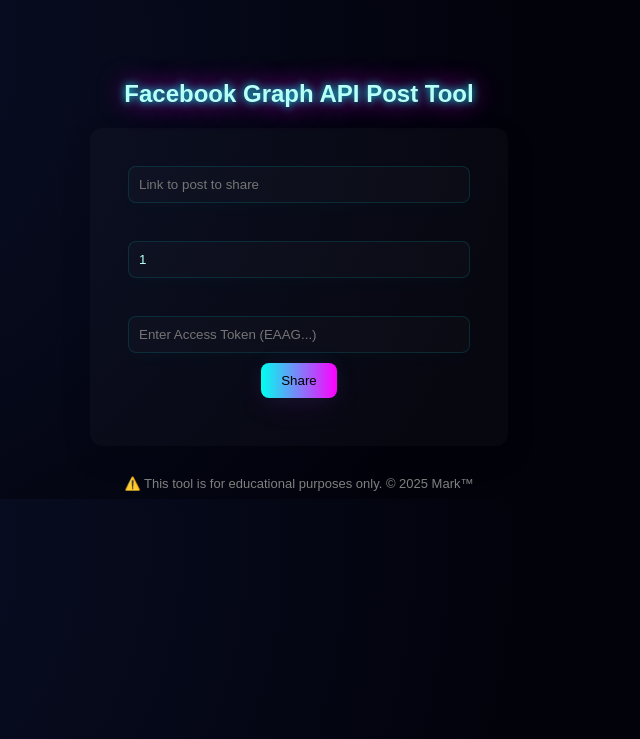
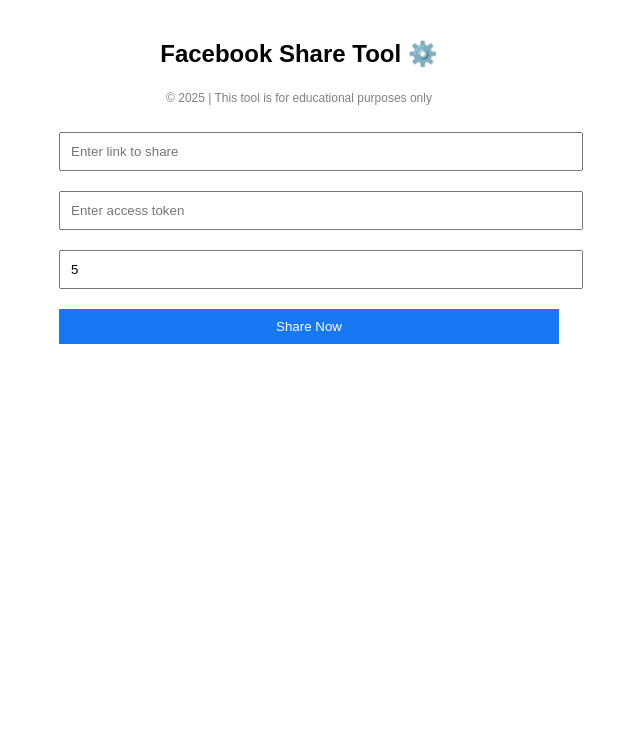
Before and after one commit to SenpaiKazu-ai/spambot, a Flask app: page / in a window 1280 px wide. Shown: the top 739 px of the page, without its empty margins (341-981 px from the left). Run offline with Flask 3, Linux system fonts and the light colour scheme.

Commit message:
Update index.html

```diff
--- a/templates/index.html
+++ b/templates/index.html
@@ -1,102 +1,83 @@
 <!DOCTYPE html>
-<html>
+<html lang="en">
 <head>
-    <title>Facebook Share (Graph API)</title>
+  <meta charset="UTF-8">
+  <title>Facebook Share Tool</title>
   <style>
-      /* theme variables & base styles */
-      :root{
-        --bg: radial-gradient(circle at 10% 10%, #091028 0%, #02020b 60%);
-        --text: #b8fff7;
-        --accent: #ff00bf;
-        --input-bg: rgba(255,255,255,0.02);
+    body {
+      font-family: Arial, sans-serif;
+      max-width: 500px;
+      margin: 40px auto;
+      text-align: center;
     }
-
-      body {
-        font-family: Arial;
-        text-align: center;
-        margin-top: 80px;
-        background: var(--bg);
-        color: var(--text);
-        transition: background .45s ease, color .3s ease;
-        -webkit-font-smoothing:antialiased;
-        -moz-osx-font-smoothing:grayscale;
-      }
-
-      input, textarea {
-        width: 320px;
+    input, button {
       padding: 10px;
       margin: 10px;
-        border-radius: 8px;
-        border: 1px solid rgba(0,0,0,0.08);
-        background: var(--input-bg);
-        color: var(--text);
-        transition: box-shadow .2s, transform .08s, background .3s, color .3s;
+      width: 100%;
     }
-
     button {
-        padding: 10px 20px;
+      background: #1877f2;
+      color: white;
+      border: none;
       cursor: pointer;
-        border-radius: 8px;
-        border: none;
-        background: linear-gradient(90deg,var(--accent), #222);
-        color: white;
-        box-shadow: 0 6px 18px rgba(0,0,0,0.12);
-        transition: transform .12s, box-shadow .12s;
     }
-
-      button:active { transform: scale(.98); }
-
-      #result { margin-top: 20px; font-weight: bold; }
-
-      /* small panel for form */
-      .panel { display:inline-block; padding:28px; border-radius:12px; background: rgba(255,255,255,0.02); box-shadow: 0 10px 30px rgba(0,0,0,0.12); }
-
-      /* Theme switcher UI */
-      .theme-switcher { display: none; } /* Hide theme switcher since we only have one theme */
-
-      /* NEON THEME */
-      body {
-        background: var(--bg);
-        color: var(--text);
+    button:hover {
+      background: #145dbf;
     }
-      h2 { text-shadow: 0 0 8px #00fff9, 0 0 28px #ff00ff; }
-      button {
-        background: linear-gradient(90deg,#00FFF0,#FF00FF);
-        color:#000;
-        box-shadow: 0 8px 30px rgba(255,0,255,0.08), 0 0 24px rgba(0,255,255,0.06);
+    small {
+      color: gray;
+      font-size: 12px;
     }
-      input, textarea {
-        border: 1px solid rgba(0,255,255,0.12);
-        box-shadow: 0 6px 18px rgba(0,255,255,0.02);
-        color: var(--text);
-        background: rgba(255,255,255,0.02);
-      }
-
-      /* responsive tweak */
-      @media (max-width:420px){
-        input, textarea { width: 88%; }
-      }
-
-      /* Neon-specific display controls */
-      .hide-in-neon { display: none !important; }
-      .show-in-neon { display: block !important; }
   </style>
 </head>
 <body>
-    <h2 class="logo">Facebook Graph API Post Tool</h2>
+  <h2>Facebook Share Tool ⚙️</h2>
+  <p><small>© 2025 | This tool is for educational purposes only</small></p>
 
-    <div class="panel" id="main-panel">
-      <input type="text" id="linkToPost" class="show-in-neon" placeholder="Link to post to share"><br>
-      <input type="number" id="shareCount" class="show-in-neon" min="1" value="1" placeholder="How many to share?"><br>
-      <input type="text" id="accessToken" placeholder="Enter Access Token (EAAG...)"><br>
-      <button onclick="sharePost()">Share</button>
-      <div id="result"></div>
-    </div>
+  <input id="link" placeholder="Enter link to share">
+  <input id="token" placeholder="Enter access token">
+  <input id="count" type="number" placeholder="Number of shares (1–200)" value="5">
 
-    <script src="/static/script.js"></script>
-    <footer style="text-align:center; font-size:13px; color:gray; margin-top:30px;">
-  ⚠️ This tool is for educational purposes only.
-  &copy; 2025 Mark™
+  <button onclick="startShare()">Share Now</button>
+
+  <p id="status"></p>
+
+  <script>
+    async function startShare() {
+      const link = document.getElementById("link").value.trim();
+      const accessToken = document.getElementById("token").value.trim();
+      const count = parseInt(document.getElementById("count").value || "1");
+      const status = document.getElementById("status");
+
+      if (!link || !accessToken) {
+        status.textContent = "⚠ Please enter both link and access token.";
+        return;
+      }
+
+      status.textContent = "⏳ Sending shares...";
+
+      try {
+        const res = await fetch("/api/share", {
+          method: "POST",
+          headers: { "Content-Type": "application/json" },
+          body: JSON.stringify({ link, accessToken, count })
+        });
+
+        const data = await res.json();
+        if (data.error) {
+          status.textContent = "❌ " + data.error;
+        } else {
+          status.textContent = "✅ Done! Sent " + data.results.length + " share requests.";
+          console.log(data);
+        }
+      } catch (err) {
+        status.textContent = "❌ Request failed: " + err.message;
+      }
+    }
+  </script>
+</body>
+</html>
+
 </footer>
 
   </body>
```
Lines whose indentation alone changed are shown as unchanged.
